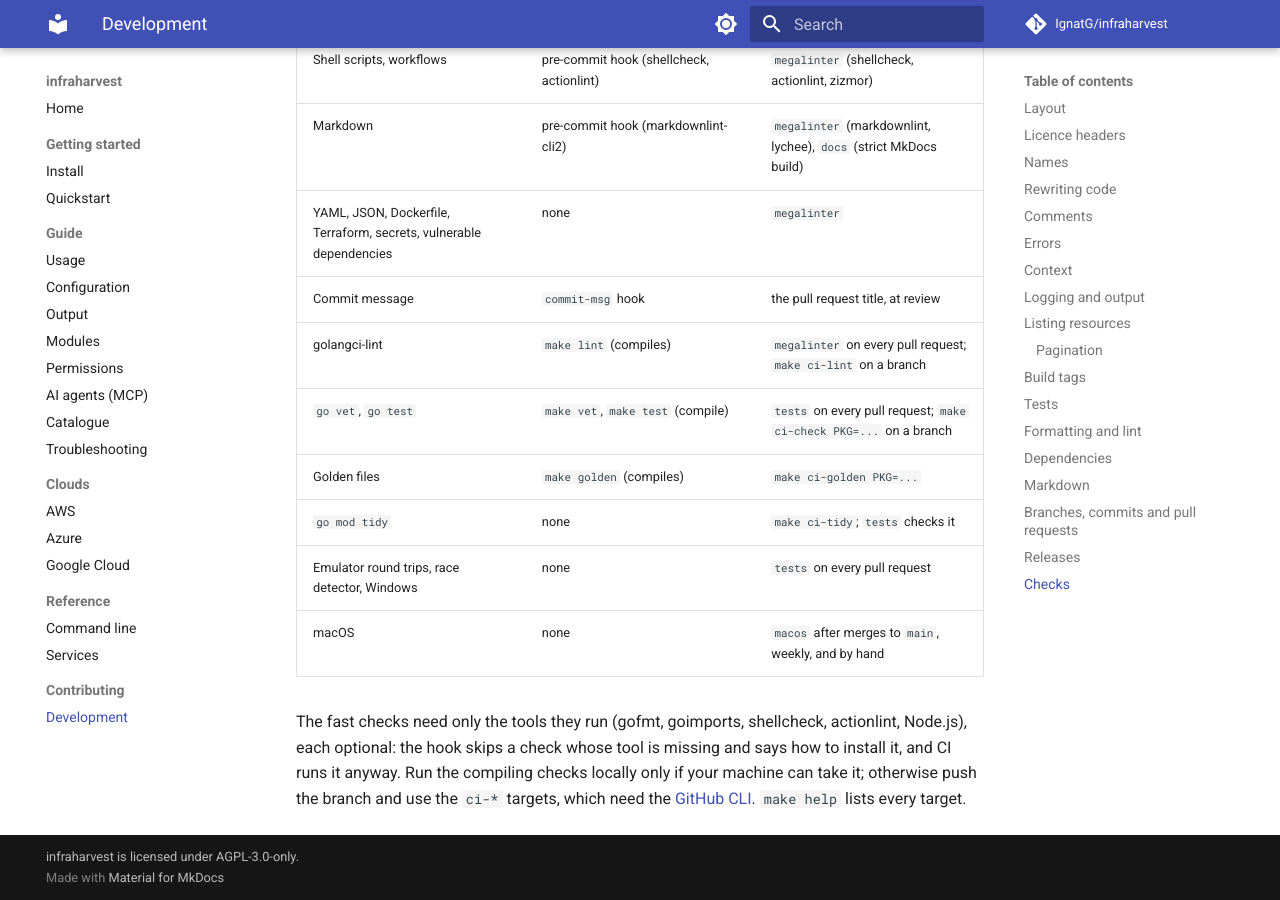
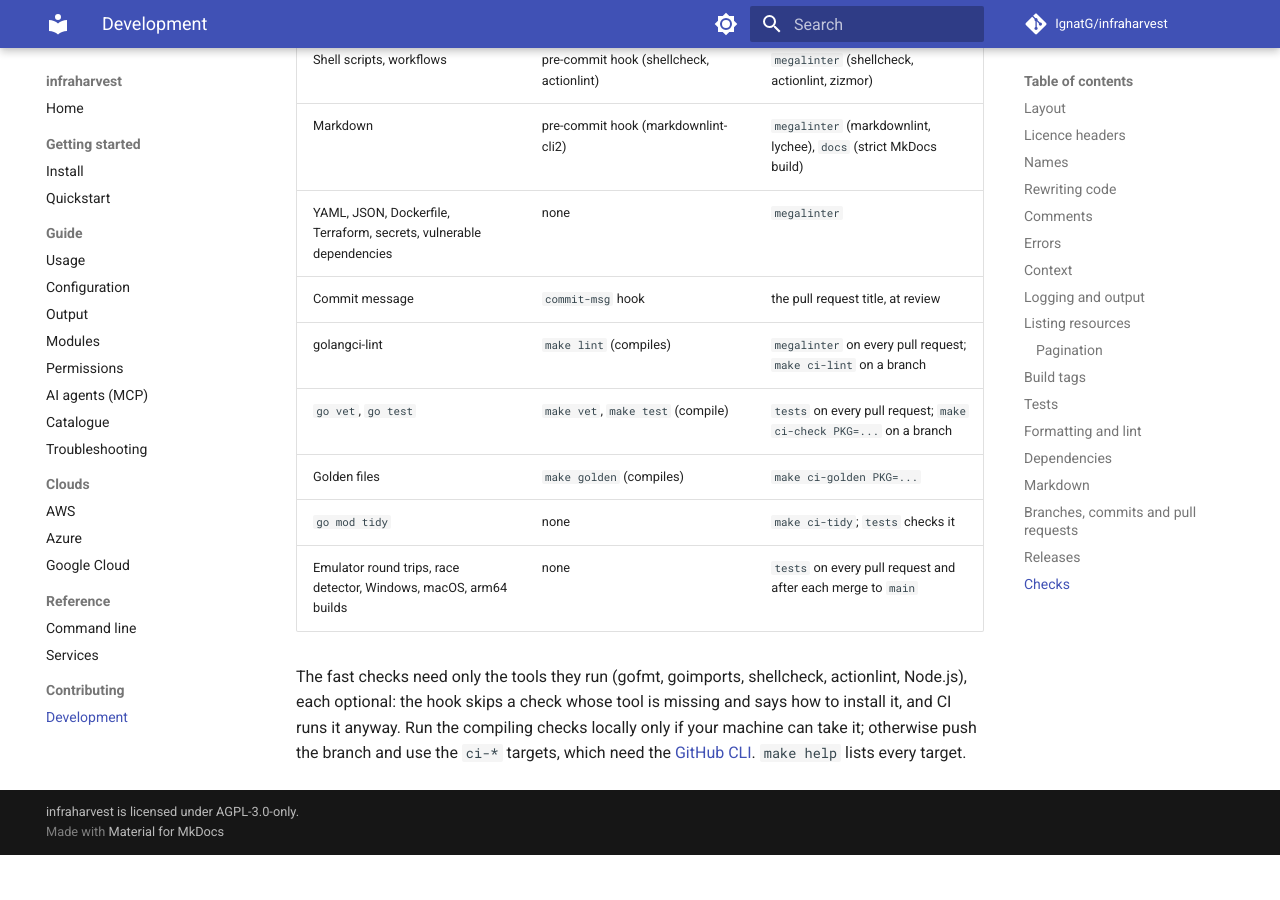
Before and after one commit to IgnatG/infraharvest, an MkDocs documentation site: the page built from docs/development.md, in a window 1280 px wide and 900 px high, scrolled down 10130 px. Built offline with MkDocs 1.6.1 and Material for MkDocs 9.7.7, drawn with Linux system fonts in a browser that asks for light colours; comment, search, counter and statistics services are not loaded; after the commit the page ends 10985 px from its top, so only the background shows below that.

Commit message:
ci(test): give unshared builds their own main-only caches; test macOS and arm64 on pull requests
Every pull request saved its own ~900 MB Windows setup-go cache, because
no main run warmed one, filling the 10 GB repository cache and evicting the
main caches the other jobs restore; the race and darwin jobs exact-hit the
plain Linux key and so never cached their own objects. A restore-go-cache
composite action now restores a cache under a key of the job's own (race,
Windows, macOS, each cross target), and those jobs save only on a push to
main, which the tests workflow now runs on.

macOS ran only after merges, on the assumption that its build takes 40
minutes; with main's cache it takes about five. macos.yml becomes the
test-macos job ("macos test", no longer a second check named "test"), part
of the checks aggregate, on pull requests and main.

Pull requests compiled linux/amd64, windows/amd64 (partly) and
darwin/arm64, never linux/arm64 or windows/arm64, so a dependency bump
breaking one merged green. The darwin job becomes a cross matrix that
builds and vets linux/arm64 and windows/arm64; test-macos covers
darwin/arm64.

```diff
--- a/docs/development.md
+++ b/docs/development.md
@@ -202,7 +202,6 @@ The `release` workflow publishes a release from `main`: it runs the tests in a j
 | `go vet`, `go test` | `make vet`, `make test` (compile) | `tests` on every pull request; `make ci-check PKG=...` on a branch |
 | Golden files | `make golden` (compiles) | `make ci-golden PKG=...` |
 | `go mod tidy` | none | `make ci-tidy`; `tests` checks it |
-| Emulator round trips, race detector, Windows | none | `tests` on every pull request |
-| macOS | none | `macos` after merges to `main`, weekly, and by hand |
+| Emulator round trips, race detector, Windows, macOS, arm64 builds | none | `tests` on every pull request and after each merge to `main` |
 
 The fast checks need only the tools they run (gofmt, goimports, shellcheck, actionlint, Node.js), each optional: the hook skips a check whose tool is missing and says how to install it, and CI runs it anyway. Run the compiling checks locally only if your machine can take it; otherwise push the branch and use the `ci-*` targets, which need the [GitHub CLI](https://cli.github.com/). `make help` lists every target.
```
Also changed, not shown: CONTRIBUTING.md (+1 -1 lines), 3 other files.
